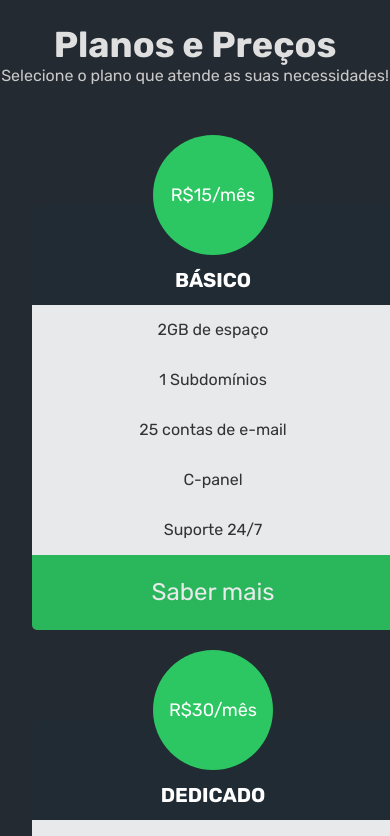
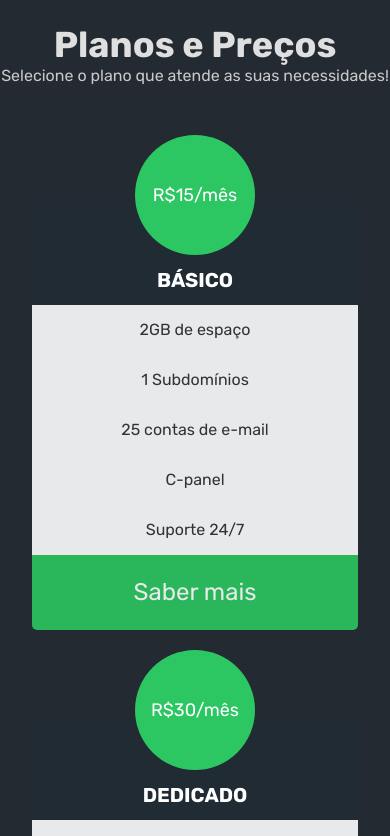
Before and after one commit to LeonardoMarques7/hDC-Host, a plain HTML site: page index.html in a window 390 px wide. Shown: the part 1619-2455 px from the top of the page. Drawn offline with Linux system fonts and the light colour scheme.

Commit message:
Reponsive in mobile - card-plan-position

```diff
--- a/css/style.css
+++ b/css/style.css
@@ -434,7 +434,6 @@ footer {
     }
 
     .plan {
-        min-width: 362px;
         margin: 0 auto 50px;
     }
 }
```
